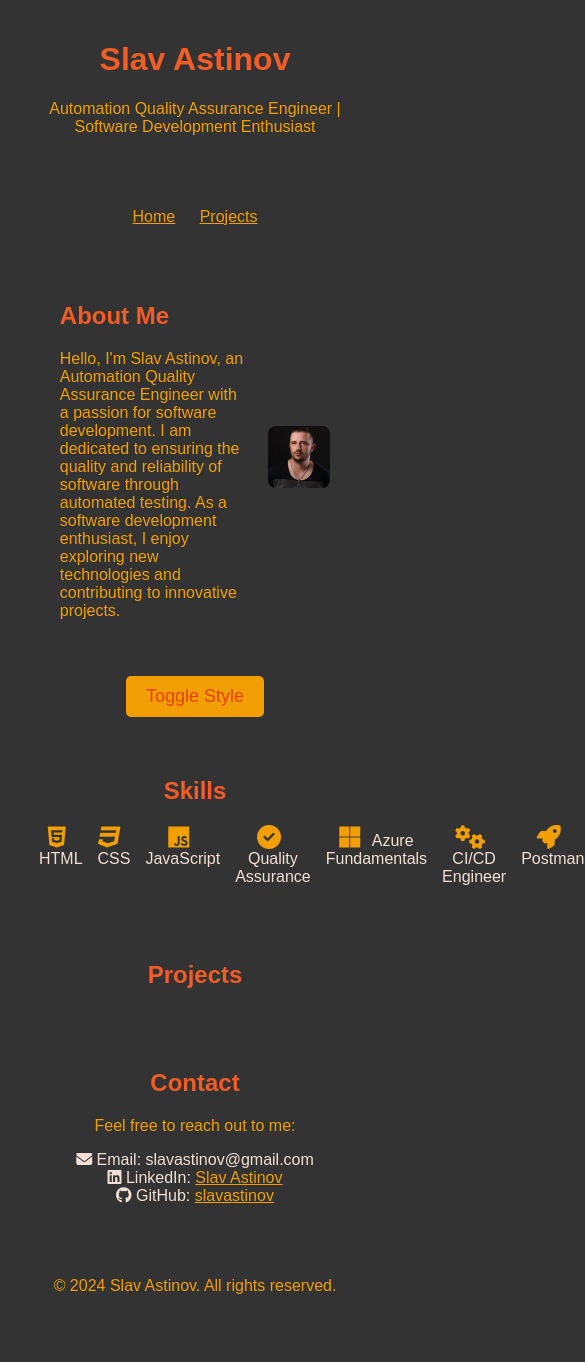
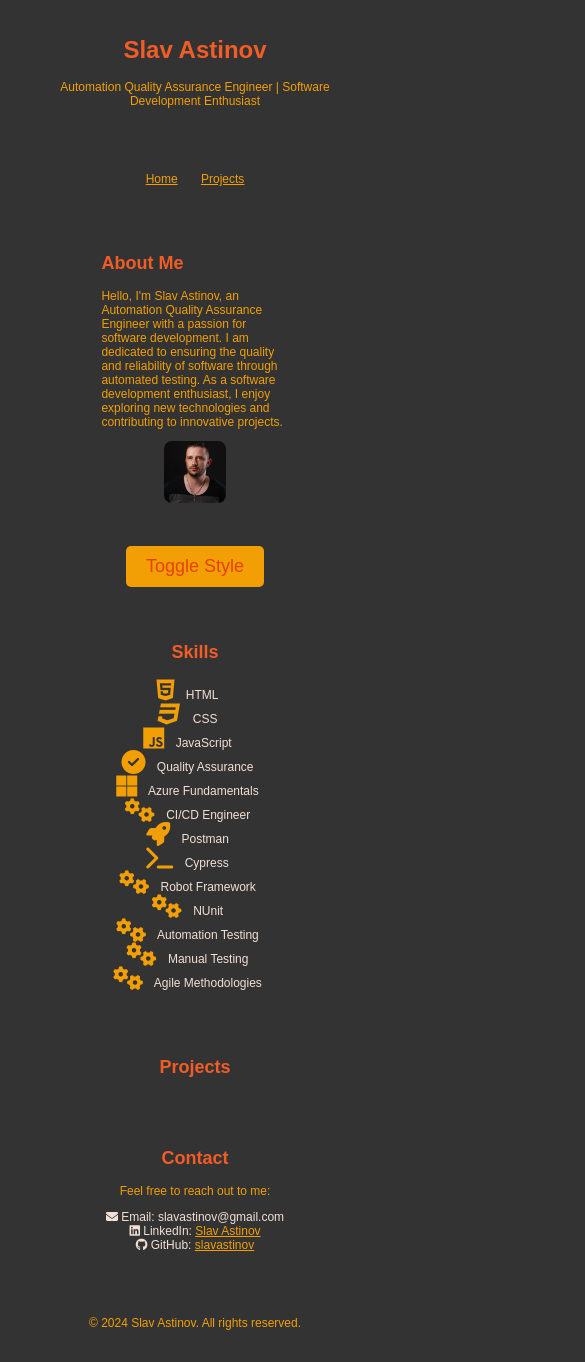
Before and after one commit to Slavislav/Portfolio, a plain HTML site: page index.html in a window 390 px wide. Shown: the top 1362 px of the page, 585 px wide, since content can reach past the window. Before the commit the page ends 1331 px from the top, so only its background shows below. Drawn offline with Linux system fonts and the light colour scheme.

Commit message:
updated README and added responsiveness

```diff
--- a/css/style.css
+++ b/css/style.css
@@ -1,7 +1,7 @@
 /* MAIN STYLE */
 body {
   font-family: Arial, Helvetica, sans-serif;
-  background-color: #0D0D0D;
+  background-color: #0d0d0d;
   color: #333;
   margin: 0;
   padding: 0;
@@ -13,7 +13,7 @@ body {
 }
 
 body.dark-mode {
-  color: #0D0D0D;
+  color: #0d0d0d;
 }
 
 header {
@@ -30,6 +30,59 @@ nav li {
   display: inline-block;
   margin: 0 10px;
 }
+/* Styles for smaller screens (tablets) */
+@media (max-width: 768px) {
+  body {
+    font-size: 14px; /* Adjust font size for smaller screens */
+  }
+
+  header,
+  nav,
+  section,
+  footer {
+    width: 90%; /* Adjust container width for smaller screens */
+    margin: 15px 0;
+  }
+
+  .about-me-section {
+    flex-direction: column; /* Stack content vertically for smaller screens */
+  }
+
+  .about-me-text,
+  .about-me-image {
+    width: 100%; /* Full width for smaller screens */
+  }
+
+  .skills-list {
+    flex-direction: column; /* Stack skills vertically for smaller screens */
+  }
+
+  #toggle-style-section {
+    margin-top: 10px; /* Adjust margin for smaller screens */
+  }
+
+  #toggle-mode {
+    font-size: 16px; /* Adjust font size for smaller screens */
+    padding: 8px 16px; /* Adjust padding for smaller screens */
+  }
+
+  .image-border,
+  .image-clicked {
+    border-radius: 0; /* Remove border radius for smaller screens */
+  }
+}
+
+/* Styles for even smaller screens (mobile) */
+@media (max-width: 480px) {
+  body {
+    font-size: 12px; /* Further adjust font size for smaller screens */
+  }
+
+  #toggle-mode {
+    font-size: 14px; /* Further adjust font size for smaller screens */
+    padding: 6px 12px; /* Further adjust padding for smaller screens */
+  }
+}
 
 header,
 nav,
@@ -41,24 +94,24 @@ footer {
 
 h1,
 h2 {
-  color: #F25D27;
+  color: #f25d27;
 }
 
 a {
-  color: #F29F05;
+  color: #f29f05;
 }
 
 p {
-  color: #F29F05;
+  color: #f29f05;
 }
 
 a:hover {
-  color: #F25D27;
+  color: #f25d27;
 }
 
 /* Light mode styles */
 .light-mode {
-  background-color: #3A758C;
+  background-color: #3a758c;
   color: #333333;
 }
 
@@ -75,7 +128,7 @@ a:hover {
 }
 
 #toggle-mode {
-  background-color: #F29F05;
+  background-color: #f29f05;
   color: #e74104;
   font-size: 18px;
   padding: 10px 20px;
@@ -85,7 +138,7 @@ a:hover {
 }
 
 #toggle-mode:hover {
-  background-color: #F2E0D5;
+  background-color: #f2e0d5;
 }
 /* SKILLS SECTION styles*/
 #skills {
@@ -99,12 +152,12 @@ a:hover {
 
 .skills-list li {
   margin-right: 15px;
-  color: #F2E0D5;
+  color: #f2e0d5;
 }
 
 .skills-list i {
   font-size: 24px;
-  color: #F29F05;
+  color: #f29f05;
   margin-right: 8px;
 }
 
@@ -139,17 +192,18 @@ a:hover {
 }
 
 /* CONTACT SECTION styles */
-#contact, #footer {
+#contact,
+#footer {
   text-align: center;
 }
 
 #contact p {
-  color: #F29F05;
+  color: #f29f05;
 }
 
 #contact li {
   position: relative;
-  color: #F2E0D5;
+  color: #f2e0d5;
   text-align: center;
 }
 
```
Also changed, not shown: 1 other file.
